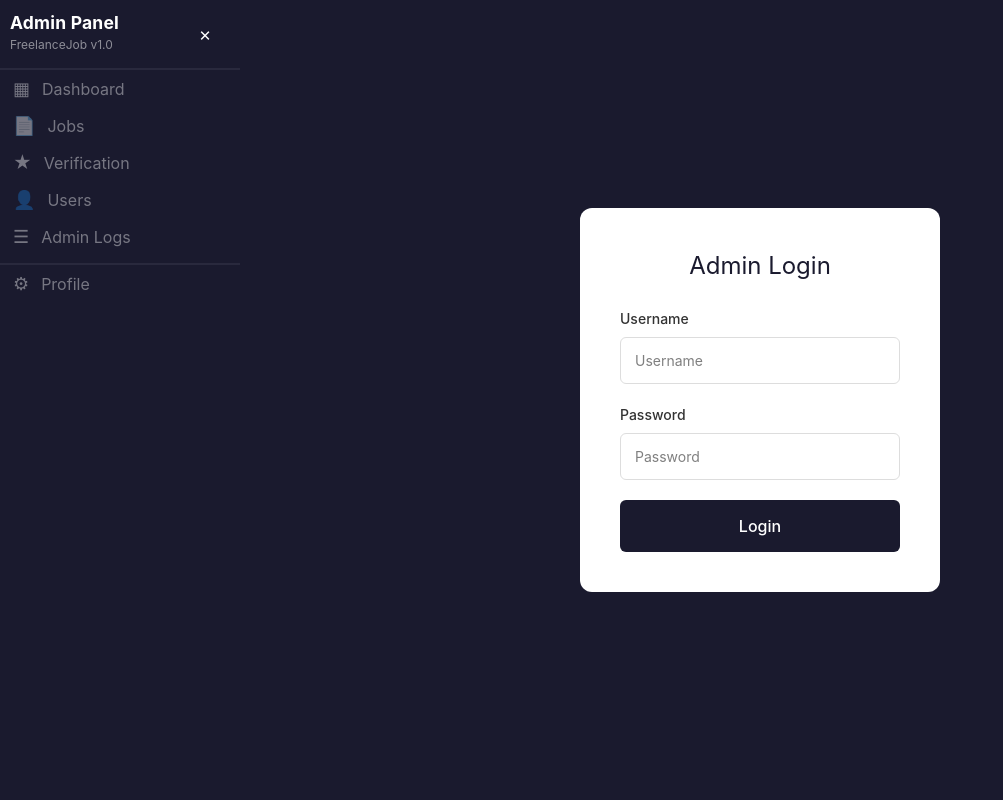
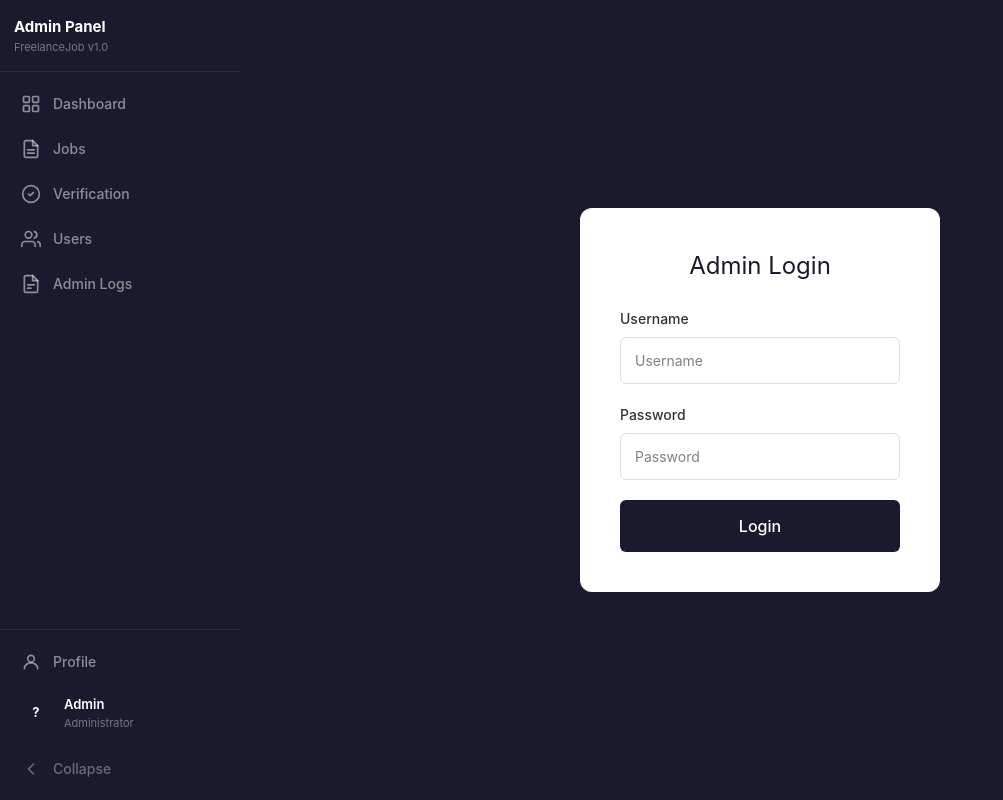
Before and after one commit to 662115029/Bobo-Tour-Management, a Vue app in the folder bobo-vue-admin/: page /login in a window 1280 px wide. Shown: the whole page, without its empty margins (0-1003 px from the left). Built offline with nearby package versions, Linux system fonts and the light colour scheme; no server answers.

Commit message:
Fix Sidebar

```diff
--- a/bobo-vue-admin/src/components/Sidebar.vue
+++ b/bobo-vue-admin/src/components/Sidebar.vue
@@ -1,52 +1,116 @@
 <template>
   <div class="sidebar" :class="{ collapsed: !isOpen }">
-    <button class="toggle-btn" @click="toggle">
-      <span class="hamburger">{{ isOpen ? '✕' : '☰' }}</span>
-    </button>
+
+    <!-- Brand -->
     <div class="brand">
-      <h1 :class="{ hidden: !isOpen }">Admin Panel</h1>
-      <p v-if="isOpen">FreelanceJob v1.0</p>
+      <transition name="fade">
+        <div class="brand-text" v-if="isOpen">
+          <span class="brand-name">Admin Panel</span>
+          <span class="brand-sub">FreelanceJob v1.0</span>
+        </div>
+      </transition>
     </div>
+
+    <!-- Main Nav -->
     <nav class="nav">
       <router-link to="/" class="nav-item" :class="{ active: $route.path === '/' }">
-        <span class="icon">▦</span>
-        <span v-if="isOpen">Dashboard</span>
+        <svg class="icon" viewBox="0 0 24 24" fill="none" stroke="currentColor" stroke-width="2" stroke-linecap="round" stroke-linejoin="round">
+          <rect x="3" y="3" width="7" height="7" rx="1"/><rect x="14" y="3" width="7" height="7" rx="1"/>
+          <rect x="3" y="14" width="7" height="7" rx="1"/><rect x="14" y="14" width="7" height="7" rx="1"/>
+        </svg>
+        <span class="nav-label" v-if="isOpen">Dashboard</span>
       </router-link>
-      <router-link to="/jobs" class="nav-item" :class="{ active: $route.path === '/jobs' }">
-        <span class="icon">📄</span>
-        <span v-if="isOpen">Jobs</span>
+
+      <router-link to="/jobs" class="nav-item" :class="{ active: $route.path.startsWith('/jobs') }">
+        <svg class="icon" viewBox="0 0 24 24" fill="none" stroke="currentColor" stroke-width="2" stroke-linecap="round" stroke-linejoin="round">
+          <path d="M14 2H6a2 2 0 0 0-2 2v16a2 2 0 0 0 2 2h12a2 2 0 0 0 2-2V8z"/>
+          <polyline points="14 2 14 8 20 8"/>
+          <line x1="8" y1="13" x2="16" y2="13"/><line x1="8" y1="17" x2="16" y2="17"/>
+        </svg>
+        <span class="nav-label" v-if="isOpen">Jobs</span>
       </router-link>
+
       <router-link to="/verification" class="nav-item" :class="{ active: $route.path === '/verification' }">
-        <span class="icon">★</span>
-        <span v-if="isOpen">Verification</span>
+        <svg class="icon" viewBox="0 0 24 24" fill="none" stroke="currentColor" stroke-width="2" stroke-linecap="round" stroke-linejoin="round">
+          <path d="M12 2a10 10 0 1 0 0 20 10 10 0 0 0 0-20z"/><path d="M9 12l2 2 4-4"/>
+        </svg>
+        <span class="nav-label" v-if="isOpen">Verification</span>
       </router-link>
+
       <router-link to="/users" class="nav-item" :class="{ active: $route.path === '/users' }">
-        <span class="icon">👤</span>
-        <span v-if="isOpen">Users</span>
+        <svg class="icon" viewBox="0 0 24 24" fill="none" stroke="currentColor" stroke-width="2" stroke-linecap="round" stroke-linejoin="round">
+          <path d="M17 21v-2a4 4 0 0 0-4-4H5a4 4 0 0 0-4 4v2"/>
+          <circle cx="9" cy="7" r="4"/>
+          <path d="M23 21v-2a4 4 0 0 0-3-3.87"/><path d="M16 3.13a4 4 0 0 1 0 7.75"/>
+        </svg>
+        <span class="nav-label" v-if="isOpen">Users</span>
       </router-link>
+
       <router-link to="/logs" class="nav-item" :class="{ active: $route.path === '/logs' }">
-        <span class="icon">☰</span>
-        <span v-if="isOpen">Admin Logs</span>
+        <svg class="icon" viewBox="0 0 24 24" fill="none" stroke="currentColor" stroke-width="2" stroke-linecap="round" stroke-linejoin="round">
+          <path d="M14 2H6a2 2 0 0 0-2 2v16a2 2 0 0 0 2 2h12a2 2 0 0 0 2-2V8z"/>
+          <polyline points="14 2 14 8 20 8"/>
+          <line x1="8" y1="13" x2="16" y2="13"/><line x1="8" y1="17" x2="12" y2="17"/>
+        </svg>
+        <span class="nav-label" v-if="isOpen">Admin Logs</span>
       </router-link>
     </nav>
+
+    <!-- Bottom -->
     <div class="bottom-nav">
       <router-link to="/profile" class="nav-item" :class="{ active: $route.path === '/profile' }">
-        <span class="icon">⚙</span>
-        <span v-if="isOpen">Profile</span>
+        <svg class="icon" viewBox="0 0 24 24" fill="none" stroke="currentColor" stroke-width="2" stroke-linecap="round" stroke-linejoin="round">
+          <circle cx="12" cy="8" r="4"/><path d="M4 20c0-4 3.6-7 8-7s8 3 8 7"/>
+        </svg>
+        <span class="nav-label" v-if="isOpen">Profile</span>
       </router-link>
+
+      <div class="admin-profile" @click="router.push('/profile')">
+        <div class="admin-avatar" :style="{ background: avatarColor }">{{ adminInitials }}</div>
+        <div class="admin-info" v-if="isOpen">
+          <span class="admin-name">{{ adminName || 'Admin' }}</span>
+          <span class="admin-role">Administrator</span>
+        </div>
+      </div>
+
+      <button class="nav-item toggle-btn" @click="toggle">
+        <svg class="icon" viewBox="0 0 24 24" fill="none" stroke="currentColor" stroke-width="2" stroke-linecap="round" stroke-linejoin="round">
+          <polyline v-if="isOpen" points="15 18 9 12 15 6"/>
+          <polyline v-else points="9 18 15 12 9 6"/>
+        </svg>
+        <span class="nav-label" v-if="isOpen">Collapse</span>
+      </button>
     </div>
+
   </div>
 </template>
 
 <script setup>
-import { ref, onMounted} from 'vue'
+import { ref, onMounted } from 'vue'
+import { useRouter } from 'vue-router'
 
 const emit = defineEmits(['toggle'])
+const isOpen = ref(true)
+const router = useRouter()
 
-const isOpen = ref(true)
+const API_BASE = import.meta.env.VITE_API_BASE || 'http://127.0.0.1:8000'
+const adminName = ref('')
+const adminInitials = ref('?')
+const avatarColor = ref(localStorage.getItem('avatar_color') || '#1a1a2e')
 
-onMounted(() => {
+onMounted(async () => {
   isOpen.value = localStorage.getItem('sidebarOpen') !== 'false'
+  const adminId = localStorage.getItem('admin_id')
+  if (adminId) {
+    try {
+      const res = await fetch(`${API_BASE}/admin/me?admin_id=${adminId}`)
+      const data = await res.json()
+      if (data.name) {
+        adminName.value = data.name
+        adminInitials.value = data.name.split(' ').map(w => w[0]).join('').toUpperCase().slice(0, 2) || '?'
+      }
+    } catch (e) {}
+  }
 })
 
 const toggle = () => {
@@ -63,124 +127,141 @@ const toggle = () => {
   color: white;
   height: 100vh;
   position: fixed;
-  left: 0;
-  top: 0;
-  padding: 10px 0px;
-  transition: width 0.3s;
+  left: 0; top: 0;
+  display: flex;
+  flex-direction: column;
+  transition: width 0.3s ease;
   z-index: 100;
+  overflow: hidden;
 }
+.sidebar.collapsed { width: 64px; }
 
-.sidebar.collapsed {
-  width: 72px;
+.brand {
+  display: flex;
+  align-items: center;
+  gap: 12px;
+  padding: 16px 14px;
+  border-bottom: 1px solid rgba(255,255,255,0.08);
+  min-height: 64px;
+  flex-shrink: 0;
 }
-
-.toggle-btn {
-  position: absolute;
-  top: 20px;
-  right: 20px;
-  width: 30px;
-  height: 30px;
-  border-radius: 50%;
-  border: none;
+.brand-logo {
+  width: 36px; height: 36px;
+  border-radius: 10px;
+  background: #06c755;
   color: white;
-  cursor: pointer;
+  font-weight: 800;
+  font-size: 18px;
   display: flex;
   align-items: center;
   justify-content: center;
-  font-size: 15px;
-  z-index: 101;
+  flex-shrink: 0;
 }
-
-.sidebar.collapsed .toggle-btn {
-  right: 20px;
-}
-
-.hamburger {
-  line-height: 1;
-}
-
-.brand {
-  padding: 0 0 10px 10px;
-  border-bottom: 2px solid #29293d;
-  overflow: hidden;
-  min-height: 60px;
-}
-
-.sidebar.collapsed .brand {
-  padding-right: 40px;
-}
-
-.brand h1 {
-  margin: 0;
-  font-size: 17.5px;
-  font-weight: 700;
-  white-space: nowrap;
-  letter-spacing: 0.2px;
-  visibility: visible;
-}
-
-.sidebar.collapsed .brand h1 {
-  visibility: hidden;
-}
-
-.brand p {
-  font-size: 12px;
-  opacity: 0.5;
-  white-space: nowrap;
-  visibility: visible;
-}
-
-.sidebar.collapsed .brand p {
-  visibility: hidden;
-}
+.brand-text { display: flex; flex-direction: column; overflow: hidden; }
+.brand-name { font-size: 15px; font-weight: 700; white-space: nowrap; }
+.brand-sub { font-size: 11px; color: rgba(255,255,255,0.4); white-space: nowrap; }
 
 .nav {
   display: flex;
   flex-direction: column;
+  flex: 1;
+  padding: 10px 8px;
+  gap: 2px;
+  overflow: hidden;
 }
 
 .nav-item {
   display: flex;
   align-items: center;
   gap: 12px;
-  padding:5px 10px;
-  color: white;
+  padding: 11px 10px;
+  color: rgba(255,255,255,0.5);
   text-decoration: none;
-  opacity: 0.4;
-  transition: all 0.2s;
+  font-size: 14px;
+  font-weight: 500;
+  border: none;
+  background: none;
+  border-radius: 8px;
   border-left: 3px solid transparent;
+  transition: all 0.15s;
   white-space: nowrap;
   overflow: hidden;
+  cursor: pointer;
+  width: 100%;
+  text-align: left;
 }
+.nav-item:hover { color: white; background: rgba(255,255,255,0.07); }
+.nav-item.active { color: white; background: rgba(6,199,85,0.15); border-left-color: #06c755; }
 
+.icon { width: 20px; height: 20px; flex-shrink: 0; }
+.nav-label { overflow: hidden; text-overflow: ellipsis; }
+
+.sidebar.collapsed .nav { padding: 10px 4px; }
 .sidebar.collapsed .nav-item {
-  padding: 5px;
   justify-content: center;
+  padding: 12px;
+  border-left: none;
+  border-radius: 8px;
 }
+.sidebar.collapsed .nav-item.active { background: rgba(6,199,85,0.15); }
 
-.nav-item:hover {
-  opacity: 2;
-  background: rgba(255,255,255,0.05);
+.bottom-nav {
+  display: flex;
+  flex-direction: column;
+  gap: 2px;
+  padding: 10px 8px;
+  border-top: 1px solid rgba(255,255,255,0.08);
 }
+.sidebar.collapsed .bottom-nav { padding: 10px 4px; }
 
-.nav-item.active {
-  opacity: 1;
-  background: rgba(255, 255, 255, 0.05);
+.admin-profile {
+  display: flex;
+  align-items: center;
+  gap: 10px;
+  padding: 10px;
+  border-radius: 8px;
+  cursor: pointer;
+  transition: background 0.15s;
+  margin-bottom: 4px;
 }
+.admin-profile:hover { background: rgba(255,255,255,0.07); }
 
-.icon {
-  font-size: 18px;
+.admin-avatar {
+  width: 36px;
+  height: 36px;
+  border-radius: 50%;
+  display: flex;
+  align-items: center;
+  justify-content: center;
+  font-size: 13px;
+  font-weight: 700;
+  color: white;
   flex-shrink: 0;
 }
 
-.bottom-nav {
-  border-top: 2px solid #29293d;
-  margin-top: 8px;
-  padding-top: 0px;
+.admin-info {
+  display: flex;
+  flex-direction: column;
+  overflow: hidden;
+  min-width: 0;
+}
+.admin-name {
+  font-size: 13px;
+  font-weight: 600;
+  color: white;
+  white-space: nowrap;
+  overflow: hidden;
+  text-overflow: ellipsis;
+}
+.admin-role {
+  font-size: 11px;
+  color: rgba(255,255,255,0.4);
+  white-space: nowrap;
 }
 
-.sidebar.collapsed .bottom-nav .nav-item {
-  padding: 10px;
-  justify-content: center;
-}
+.toggle-btn { color: rgba(255,255,255,0.35); }
+.toggle-btn:hover { color: white; background: rgba(255,255,255,0.07); }
+
+.fade-enter-active, .fade-leave-active { transition: opacity 0.15s; }
+.fade-enter-from, .fade-leave-to { opacity: 0; }
 </style>
```
